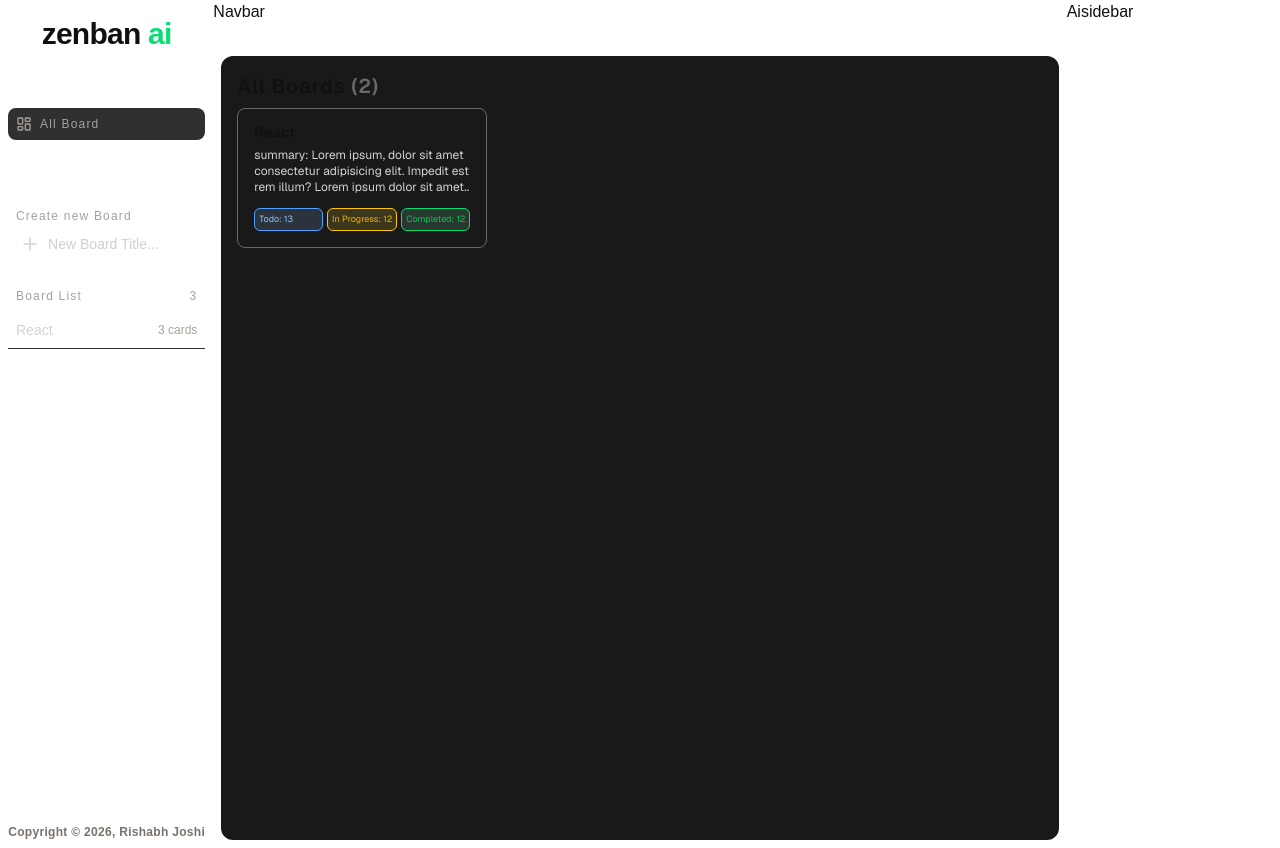
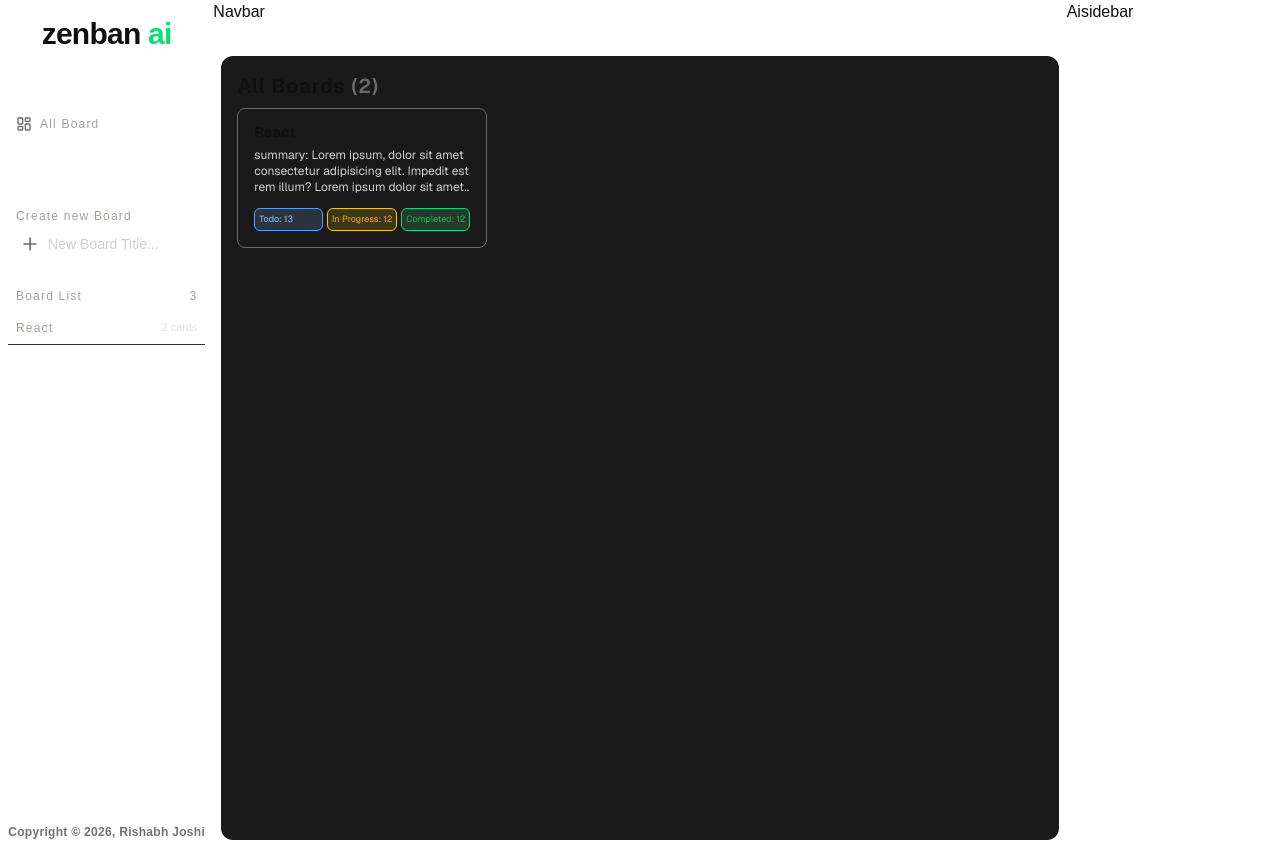
Before and after one commit to joshir16/zenbanai, a Next.js app: page / in a window 1280 px wide. Built offline with nearby package versions, Linux system fonts and the light colour scheme.

Commit message:
Link component created, updated sidebar and ui

```diff
--- a/app/boards/[boardSlug]/page.tsx
+++ b/app/boards/[boardSlug]/page.tsx
@@ -1,9 +1,10 @@
+import Header from "@/components/ui/Header";
 import React from "react";
 
 const page = () => {
   return (
     <div className="h-full w-full bg-stone-dark font-sans rounded-xl p-2">
-      Board Details page
+      <Header heading="React" />
     </div>
   );
 };
--- a/app/globals.css
+++ b/app/globals.css
@@ -27,8 +27,14 @@
 }
 
 @layer components {
+  .btn-primary {
+    @apply w-full h-full flex items-center gap-2 p-2 text-stone-300;
+    @apply border-[0.8] border-[#101010] border-b-[0.8] border-b-stone-mid hover:bg-stone-mid hover:rounded-lg hover:border-stone-mid;
+  }
+
   .btn-active {
-    @apply rounded-lg bg-stone-mid border-[0.8] border-green-light;
+    @apply w-full h-full flex items-center gap-2 p-2 text-stone-300;
+    @apply rounded-lg border-[0.8] border-green-light hover:bg-stone-mid;
   }
 }
 
@@ -43,6 +49,8 @@ body {
   background: var(--background);
   color: var(--foreground);
   font-family: Arial, Helvetica, sans-serif;
+
+  transition: all 0.5s ease-out;
 }
 
 ::-webkit-scrollbar-track {
--- a/app/page.tsx
+++ b/app/page.tsx
@@ -1,9 +1,9 @@
-import Header from "../components/layout/Header";
+import Header from "../components/ui/Header";
 
 export default function Home() {
   return (
     <div className="flex flex-col gap-2 h-full w-full min-h-0 bg-stone-dark font-sans rounded-xl p-4">
-      <Header />
+      <Header heading="All Boards" />
       <section className="flex-1 min-h-0 grid grid-cols-[repeat(auto-fit,250px)] auto-rows-min gap-4 overflow-y-auto">
         <div className="boardCard  grid grid-rows-[auto_1fr_auto] gap-2 p-4 min-h-35 max-h-38  border border-stone-light rounded-lg">
           <h3 className="text-sm/5 font-semibold leading-none tracking-wide">
--- a/components/layout/Sidebar.tsx
+++ b/components/layout/Sidebar.tsx
@@ -1,22 +1,22 @@
 import { LayoutDashboard, Plus } from "lucide-react";
-import React from "react";
+import React, { Suspense } from "react";
 import Logo from "../ui/Logo";
 import Copyright from "../ui/Copyright";
-import Link from "next/link";
+import LinkBtn from "../ui/LinkBtn";
 
 const Sidebar = () => {
   return (
     <div className="col-span-1 row-span-2 flex flex-col gap-8 h-full min-w-50 w-full bg-dark z-50">
       <Logo />
 
-      <div className="border-b-[0.7] border-stone-600 p-2 pb-5">
-        <Link
-          href={"/"}
-          className="w-full h-full flex gap-2 items-center p-2 btn-active"
-        >
-          <LayoutDashboard size={16} className="text-stone-400" />
-          <p className="text-xs text-stone-400 tracking-widest">All Board</p>
-        </Link>
+      <div className="flex flex-col gap-2 border-b-[0.7] border-stone-600 p-2 pb-5">
+        <Suspense>
+          <LinkBtn
+            label="All Board"
+            href="/"
+            icon={<LayoutDashboard size={16} />}
+          />
+        </Suspense>
       </div>
 
       <div className="flex flex-1 flex-col gap-5  p-2 ">
@@ -28,7 +28,7 @@ const Sidebar = () => {
             Create new Board
           </label>
           <div className="flex justify-center items-center gap-2 p-1 text-sm w-full border-[0.7] border-stone-600 rounded-md">
-            <Plus size={24} className="text-stone-300" />
+            <Plus size={24} className="text-stone-light" />
             <input
               type="text"
               placeholder="New Board Title..."
@@ -45,15 +45,9 @@ const Sidebar = () => {
 
           <ul className="flex-1 flex flex-col gap-2 text-sm text-stone-300">
             <li className="border-b border-b-stone-mid hover:bg-stone-mid hover:rounded-lg">
-              <Link
-                href={"/"}
-                className="flex justify-between items-center p-2"
-              >
-                <span className="">React</span>
-                <span className="font-light text-xs text-stone-400 ">
-                  3 cards
-                </span>
-              </Link>
+              <Suspense>
+                <LinkBtn label="React" href="/boards/react" badge={2} />
+              </Suspense>
             </li>
           </ul>
         </nav>
--- a/components/layout/Header.tsx
+++ b/components/ui/Header.tsx
@@ -1,10 +1,10 @@
 import React from "react";
 
-const Header = () => {
+const Header = ({ heading }: { heading: string }) => {
   return (
     <div className="">
       <h1 className="text-xl font-semibold tracking-wider">
-        All Boards <span className="text-stone-light">(2)</span>
+        {heading} <span className="text-stone-light">(2)</span>
       </h1>
     </div>
   );
--- /dev/null
+++ b/components/ui/LinkBtn.tsx
@@ -0,0 +1,39 @@
+"use client";
+
+import React, { ReactNode } from "react";
+import Link from "next/link";
+import { usePathname } from "next/navigation";
+
+interface LinkProps {
+  label: string;
+  href: string;
+  icon?: ReactNode;
+  badge?: string | number;
+}
+
+const LinkBtn = ({ icon, label, href, badge, ...props }: LinkProps) => {
+  const pathName = usePathname();
+  const isActive = pathName === href;
+
+  return (
+    <Link
+      href={href}
+      className={`${isActive ? "btn-active" : "btn-primary"} ${label !== "All Board" ? "justify-between" : ""}`}
+      {...props}
+    >
+      {icon && <span className="shrink-0 text-stone-light">{icon}</span>}
+
+      {label && (
+        <span className="text-xs text-stone-400 tracking-widest">{label}</span>
+      )}
+
+      {badge !== undefined && (
+        <span className="ml-auto shrink-0 text-[11px] font-light opacity-70">
+          {badge} cards
+        </span>
+      )}
+    </Link>
+  );
+};
+
+export default LinkBtn;
```
